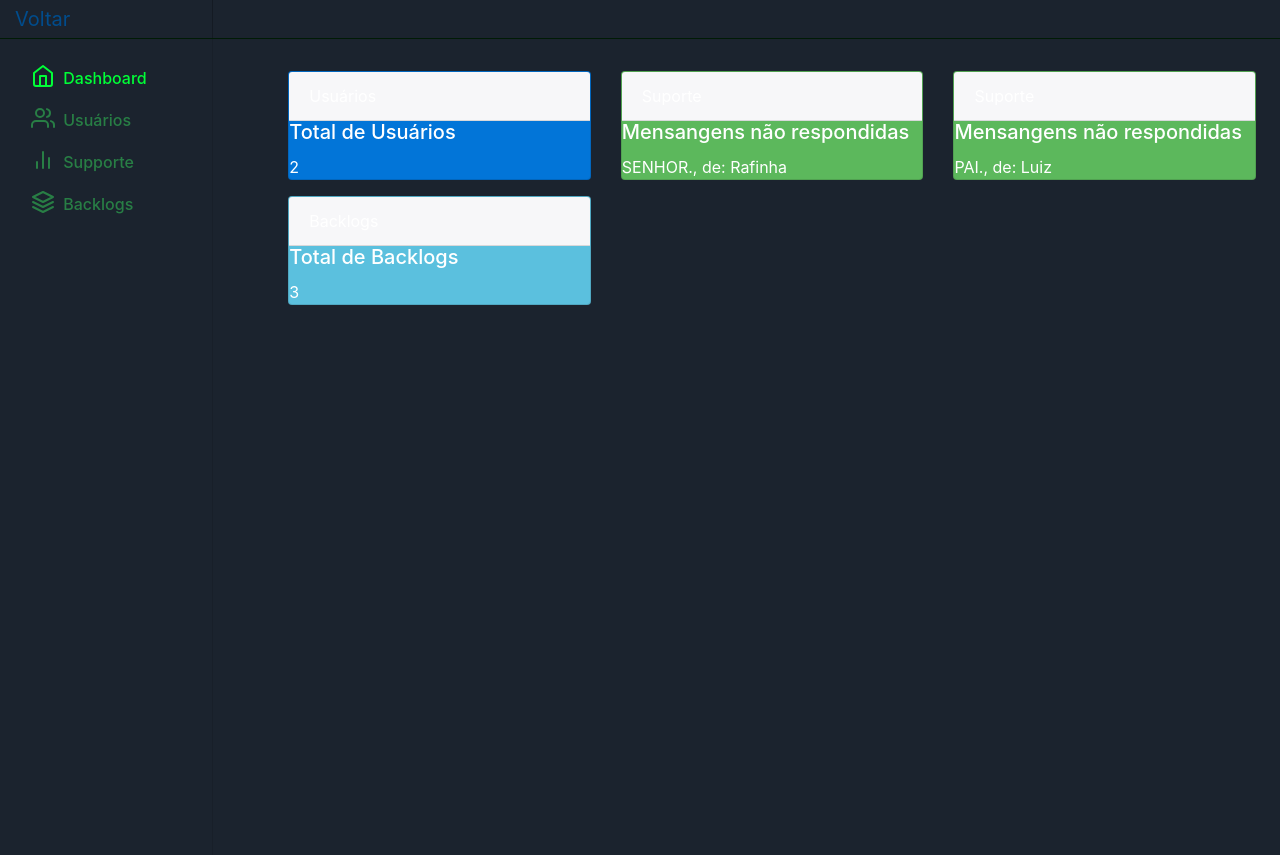
After one commit to rafinhasdev/Assistente-Virtual, a Django app: page /dashboard/ in a window 1280 px wide. The commit adds this page. Run offline with Django 4.2, Linux system fonts and the light colour scheme; data comes from the database, SQL or seed files in the repository; both versions use the stored data as it was after the commit.

Commit message:
Começando o DASHBOARD

```diff
--- a/app/templates/app/dashboard/backlogs/backlogs.html
+++ /dev/null
@@ -1,6 +0,0 @@
-{% extends 'nav.html' %}
-
-{% block center %}
-
-
-{% endblock %}
--- /dev/null
+++ b/app/templates/app/dashboard/dashboard.html
@@ -0,0 +1,57 @@
+{% extends 'nav.html' %}
+
+{% block center %}
+
+<div class="container_main"
+style="
+display: flex;
+background-color: #1B232E;
+flex-direction: column;
+align-items: flex-start;
+width: 100%;
+height: 100vh;
+padding-left: 5%;
+">
+
+
+<div class="row mt-3">
+  <div class="col-md-4">
+    <div class="card text-white bg-primary mb-3">
+      <div class="card-header">Usuários</div>
+      <div class="card-body">
+        <h5 class="card-title">Total de Usuários</h5>
+        <p class="card-text"> {{ total_usuarios }} </p> <!-- Substitua pelo valor real -->
+      </div>
+    </div>
+  </div>
+
+
+  {% for i in support %}
+
+  <div class="col-md-4">
+    <div class="card text-white bg-success mb-3">
+      <div class="card-header">Suporte</div>
+      <div class="card-body">
+        <h5 class="card-title">Mensangens não respondidas</h5>
+        <p class="card-text"> {{ i.descricao }}, de: {{ i.usuario.nome }}</p> <!-- Substitua pelo valor real -->
+      </div>
+    </div>
+  </div>
+
+  {% endfor %}
+
+  <div class="col-md-4">
+    <div class="card text-white bg-info mb-3">
+      <div class="card-header">Backlogs</div>
+      <div class="card-body">
+        <h5 class="card-title">Total de Backlogs</h5>
+        <p class="card-text"> {{ total_backlogs }} </p> <!-- Substitua pelo valor real -->
+      </div>
+    </div>
+  </div>
+</div>
+
+
+</div>
+
+{% endblock %}
--- a/app/views.py
+++ b/app/views.py
@@ -1,6 +1,6 @@
 from django.shortcuts import render, redirect, get_list_or_404
 from .forms import UsuarioForm, SupporteForms
-from .models import Backlogs, SupportMensagens
+from .models import Backlogs, SupportMensagens, Usuarios
 
 
 def index(request):
@@ -37,11 +37,21 @@ def att_backlogs(request):
 # Create your views here.
 
 def dashboard(request):
-    return render(request, "app/dashboard/backlogs/backlogs.html")
+    total_usuarios = Usuarios.objects.count()
+    support = SupportMensagens.objects.all()
+    total_backlogs = Backlogs.objects.count()
+
+    context = {
+        'total_usuarios': total_usuarios,
+        'total_backlogs': total_backlogs,
+        'support': support,
+    }
+
+    return render(request, "app/dashboard/dashboard.html", context)
 
 
 
-# Create CRUD Support here.
+# ------------------------------------- CRUD SUPORTE --------------------------------------------
 
 def support(request):
     return render(request, "app/support/support.html")
@@ -80,3 +90,5 @@ def support_remover(request, pk):
     support = get_list_or_404(SupportMensagens, pk=pk)
     support.delete()
     return redirect('support_listar')
+
+# ------------------------------------- CRUD SUPORTE --------------------------------------------
--- a/core/urls.py
+++ b/core/urls.py
@@ -31,7 +31,7 @@ urlpatterns = [
     path('support/support_remover/<int:pk>/', support_remover, name="support_remover"),
 
     path('backlogs/', att_backlogs, name="backlogs"),
-    path('dashboard/backlogs/', dashboard, name="backlogs"),
+    path('dashboard/', dashboard, name="backlogs"),
     path('about/', about, name="about"),
 
 ]
--- /dev/null
+++ b/static/css/dashboard.css
@@ -0,0 +1,114 @@
+body {
+    font-size: .875rem;
+    background-color: #1B232E;
+  }
+
+  .feather {
+    width: 24px;
+    height: 24px;
+    vertical-align: text-bottom;
+    background-color: #1B232E;
+  }
+  main{
+    background-color: #1B232E;
+  }
+
+  /*
+   * Sidebar
+   */
+
+  .sidebar {
+    position: fixed;
+    top: 0;
+    bottom: 0;
+    left: 0;
+    z-index: 100; /* Behind the navbar */
+    padding: 0;
+    box-shadow: inset -1px 0 0 rgba(0, 0, 0, .1);
+    background-color: #1B232E;
+  }
+
+  .sidebar-sticky {
+    position: -webkit-sticky;
+    position: sticky;
+    top: 48px; /* Height of navbar */
+    height: calc(100vh - 48px);
+    padding-top: .5rem;
+    overflow-x: hidden;
+    overflow-y: auto; /* Scrollable contents if viewport is shorter than content. */
+    background-color: #1B232E;
+  }
+
+  .sidebar .nav-link {
+    font-weight: 500;
+    color: #287e45;
+    background-color: #1B232E;
+  }
+
+  .sidebar .nav-link .feather {
+    margin-right: 4px;
+    color: #287e45;
+    background-color: #1B232E;
+  }
+
+  .sidebar .nav-link.active {
+    color: #00ff37;
+    background-color: #1B232E;
+    font-size: 1,3rem;
+  }
+
+  .sidebar .nav-link:hover .feather,
+  .sidebar .nav-link.active .feather {
+    color: inherit;
+    background-color: #1B232E;
+  }
+
+  .sidebar-heading {
+    font-size: .75rem;
+    text-transform: uppercase;
+    background-color: #1B232E;
+  }
+
+  /*
+   * Navbar
+   */
+  .navbar{
+    background-color: #1B232E;
+    border-bottom: #001b05 1px solid;
+  }
+
+  .navbar-brand {
+    padding-top: .75rem;
+    padding-bottom: .75rem;
+    font-size: 1rem;
+    background-color: rgba(0, 0, 0, .25);
+    box-shadow: inset -1px 0 0 rgba(0, 0, 0, .25);
+    background-color: #1B232E;
+  }
+
+  .navbar .form-control {
+    padding: .75rem 1rem;
+    border-width: 0;
+    border-radius: 0;
+    background-color: #1B232E;
+  }
+
+  .form-control-dark {
+    color: #fff;
+    background-color: rgba(255, 255, 255, .1);
+    border-color: rgba(255, 255, 255, .1);
+    background-color: #1B232E;
+  }
+
+  .form-control-dark:focus {
+    border-color: transparent;
+    box-shadow: 0 0 0 3px rgba(255, 255, 255, .25);
+    background-color: #1B232E;
+  }
+
+  /*
+   * Utilities
+   */
+
+  .border-top { border-top: 1px solid #e5e5e5; }
+  .border-bottom { border-bottom: 1px solid #e5e5e5; }
--- a/templates/nav.html
+++ b/templates/nav.html
@@ -9,12 +9,12 @@
     <title>Document</title>
 </head>
 <body>
-    <nav class="navbar navbar-dark sticky-top bg-dark flex-md-nowrap p-0">
+    <nav class="navbar navbar-dark sticky-top flex-md-nowrap p-0">
         <a class="navbar-brand col-sm-3 col-md-2 mr-0" href="{% url 'index' %}">Voltar</a>
     </nav>
     <div class="container-fluid">
         <div class="row">
-          <nav class="col-md-2 d-none d-md-block bg-light sidebar">
+          <nav class="col-md-2 d-none d-md-block sidebar">
             <div class="sidebar-sticky">
               <ul class="nav flex-column">
                 <li class="nav-item">
@@ -26,44 +26,21 @@
                 <li class="nav-item">
                   <a class="nav-link" href="#">
                     <svg xmlns="http://www.w3.org/2000/svg" width="24" height="24" viewBox="0 0 24 24" fill="none" stroke="currentColor" stroke-width="2" stroke-linecap="round" stroke-linejoin="round" class="feather feather-users"><path d="M17 21v-2a4 4 0 0 0-4-4H5a4 4 0 0 0-4 4v2"></path><circle cx="9" cy="7" r="4"></circle><path d="M23 21v-2a4 4 0 0 0-3-3.87"></path><path d="M16 3.13a4 4 0 0 1 0 7.75"></path></svg>
-                    Alunos
+                    Usuários
                   </a>
                 </li>
                 <li class="nav-item">
                   <a class="nav-link" href="#">
                     <svg xmlns="http://www.w3.org/2000/svg" width="24" height="24" viewBox="0 0 24 24" fill="none" stroke="currentColor" stroke-width="2" stroke-linecap="round" stroke-linejoin="round" class="feather feather-bar-chart-2"><line x1="18" y1="20" x2="18" y2="10"></line><line x1="12" y1="20" x2="12" y2="4"></line><line x1="6" y1="20" x2="6" y2="14"></line></svg>
-                    Cursos
+                    Supporte
                   </a>
                 </li>
                 <li class="nav-item">
                   <a class="nav-link" href="#">
                     <svg xmlns="http://www.w3.org/2000/svg" width="24" height="24" viewBox="0 0 24 24" fill="none" stroke="currentColor" stroke-width="2" stroke-linecap="round" stroke-linejoin="round" class="feather feather-layers"><polygon points="12 2 2 7 12 12 22 7 12 2"></polygon><polyline points="2 17 12 22 22 17"></polyline><polyline points="2 12 12 17 22 12"></polyline></svg>
-                    Cidades
+                    Backlogs
                   </a>
                 </li>
-              </ul>
-
-              <h6 class="sidebar-heading d-flex justify-content-between align-items-center px-3 mt-4 mb-1 text-muted">
-                <span>Saved reports</span>
-                <a class="d-flex align-items-center text-muted" href="#">
-                  <svg xmlns="http://www.w3.org/2000/svg" width="24" height="24" viewBox="0 0 24 24" fill="none" stroke="currentColor" stroke-width="2" stroke-linecap="round" stroke-linejoin="round" class="feather feather-plus-circle"><circle cx="12" cy="12" r="10"></circle><line x1="12" y1="8" x2="12" y2="16"></line><line x1="8" y1="12" x2="16" y2="12"></line></svg>
-                </a>
-              </h6>
-              <ul class="nav flex-column mb-2">
-                <li class="nav-item">
-                  <a class="nav-link" href="#">
-                    <svg xmlns="http://www.w3.org/2000/svg" width="24" height="24" viewBox="0 0 24 24" fill="none" stroke="currentColor" stroke-width="2" stroke-linecap="round" stroke-linejoin="round" class="feather feather-file-text"><path d="M14 2H6a2 2 0 0 0-2 2v16a2 2 0 0 0 2 2h12a2 2 0 0 0 2-2V8z"></path><polyline points="14 2 14 8 20 8"></polyline><line x1="16" y1="13" x2="8" y2="13"></line><line x1="16" y1="17" x2="8" y2="17"></line><polyline points="10 9 9 9 8 9"></polyline></svg>
-                    Current month
-                  </a>
-                </li>
-                <li class="nav-item">
-                  <a class="nav-link" href="#">
-                    <svg xmlns="http://www.w3.org/2000/svg" width="24" height="24" viewBox="0 0 24 24" fill="none" stroke="currentColor" stroke-width="2" stroke-linecap="round" stroke-linejoin="round" class="feather feather-file-text"><path d="M14 2H6a2 2 0 0 0-2 2v16a2 2 0 0 0 2 2h12a2 2 0 0 0 2-2V8z"></path><polyline points="14 2 14 8 20 8"></polyline><line x1="16" y1="13" x2="8" y2="13"></line><line x1="16" y1="17" x2="8" y2="17"></line><polyline points="10 9 9 9 8 9"></polyline></svg>
-                    Last quarter
-                  </a>
-                </li>
-
-              </ul>
             </div>
           </nav>
 
```
Also changed, not shown: db.sqlite3.
